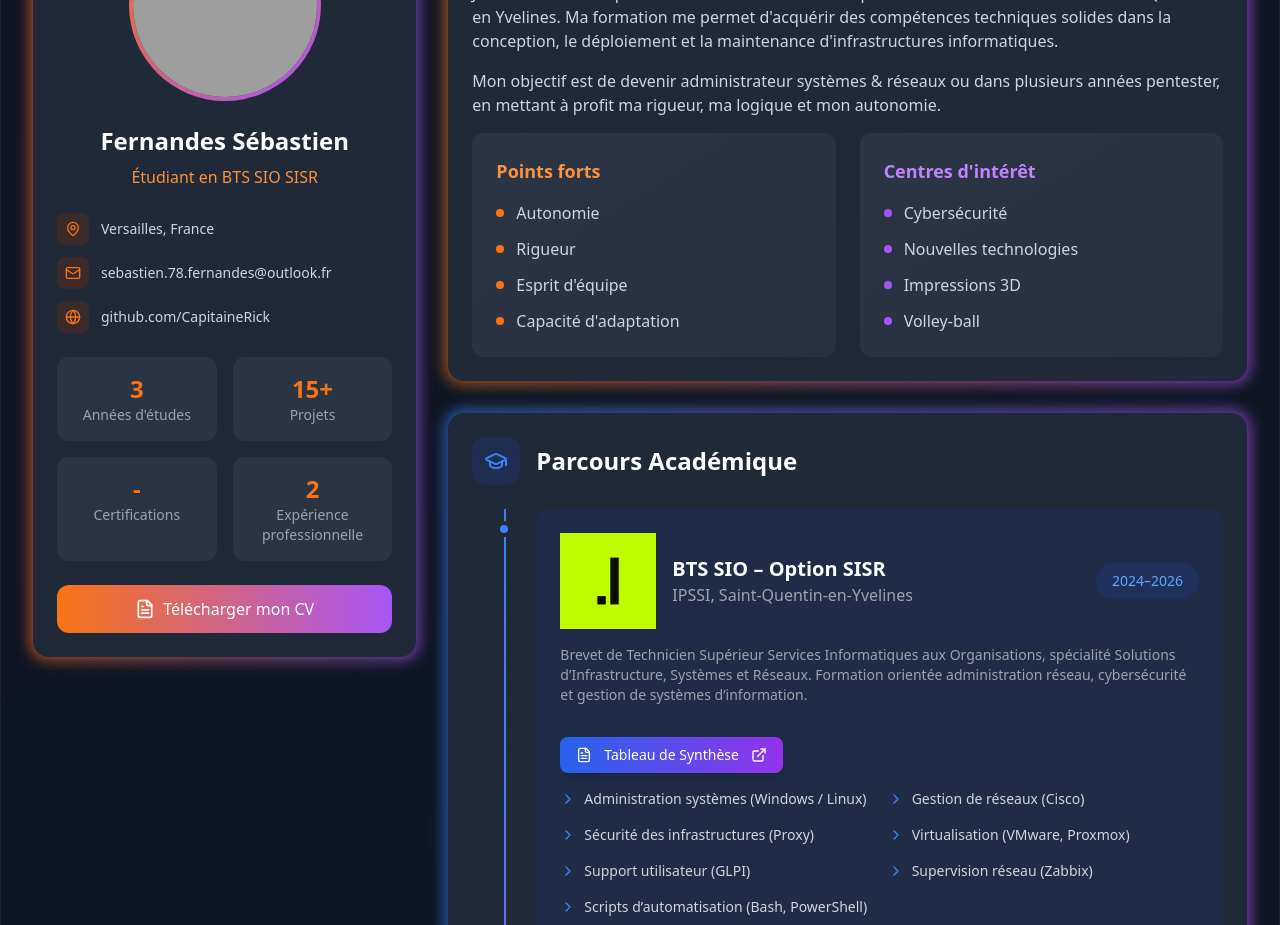
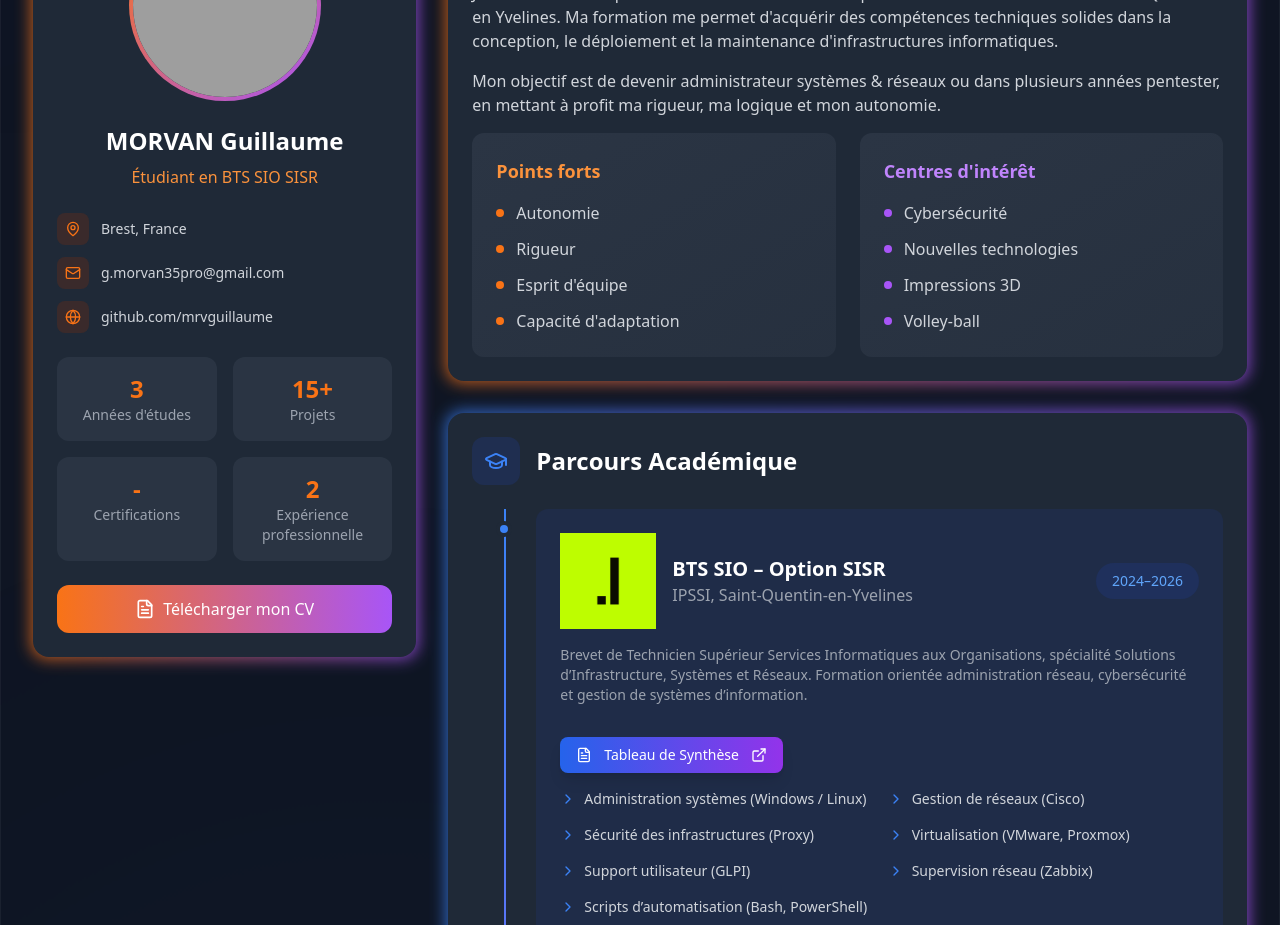
Before and after one commit to mrvguillaume/portfolio, a React (Vite) app: page / in a window 1280 px wide. Shown: the part 1160-2085 px from the top of the page. Built offline with nearby package versions, Linux system fonts and the light colour scheme; grey boxes are pictures that could not be loaded.

Commit message:
modif about

```diff
--- a/src/components/sections/About.tsx
+++ b/src/components/sections/About.tsx
@@ -101,7 +101,7 @@ const About: React.FC = () => {
                   {/* Personal Info */}
                   <div className="text-center mb-6">
                     <h3 className="text-xl sm:text-2xl font-bold mb-2 text-white">
-                      Fernandes Sébastien
+                      MORVAN Guillaume
                     </h3>
                     <p className="text-orange-400 font-medium text-sm sm:text-base">
                       Étudiant en BTS SIO SISR
@@ -114,17 +114,17 @@ const About: React.FC = () => {
                       <div className="p-2 bg-orange-900/30 rounded-lg flex-shrink-0">
                         <MapPin className="w-4 h-4 text-orange-500" />
                       </div>
-                      <span className="break-words">Versailles, France</span>
+                      <span className="break-words">Brest, France</span>
                     </div>
                     <div className="flex items-center gap-3 text-sm text-gray-300">
                       <div className="p-2 bg-orange-900/30 rounded-lg flex-shrink-0">
                         <Mail className="w-4 h-4 text-orange-500" />
                       </div>
                       <a
-                        href="mailto:sebastien.78.fernandes@outlook.fr"
+                        href="mailto:g.morvan35pro@gmail.com"
                         className="hover:text-orange-500 break-all"
                       >
-                        sebastien.78.fernandes@outlook.fr
+                        g.morvan35pro@gmail.com
                       </a>
                     </div>
                     <div className="flex items-center gap-3 text-sm text-gray-300">
@@ -132,12 +132,12 @@ const About: React.FC = () => {
                         <Globe className="w-4 h-4 text-orange-500" />
                       </div>
                       <a
-                        href="https://github.com/CapitaineRick"
+                        href="https://github.com/mrvguillaume"
                         target="_blank"
                         rel="noopener noreferrer"
                         className="hover:text-orange-500 break-all"
                       >
-                        github.com/CapitaineRick
+                        github.com/mrvguillaume
                       </a>
                     </div>
                   </div>
```
